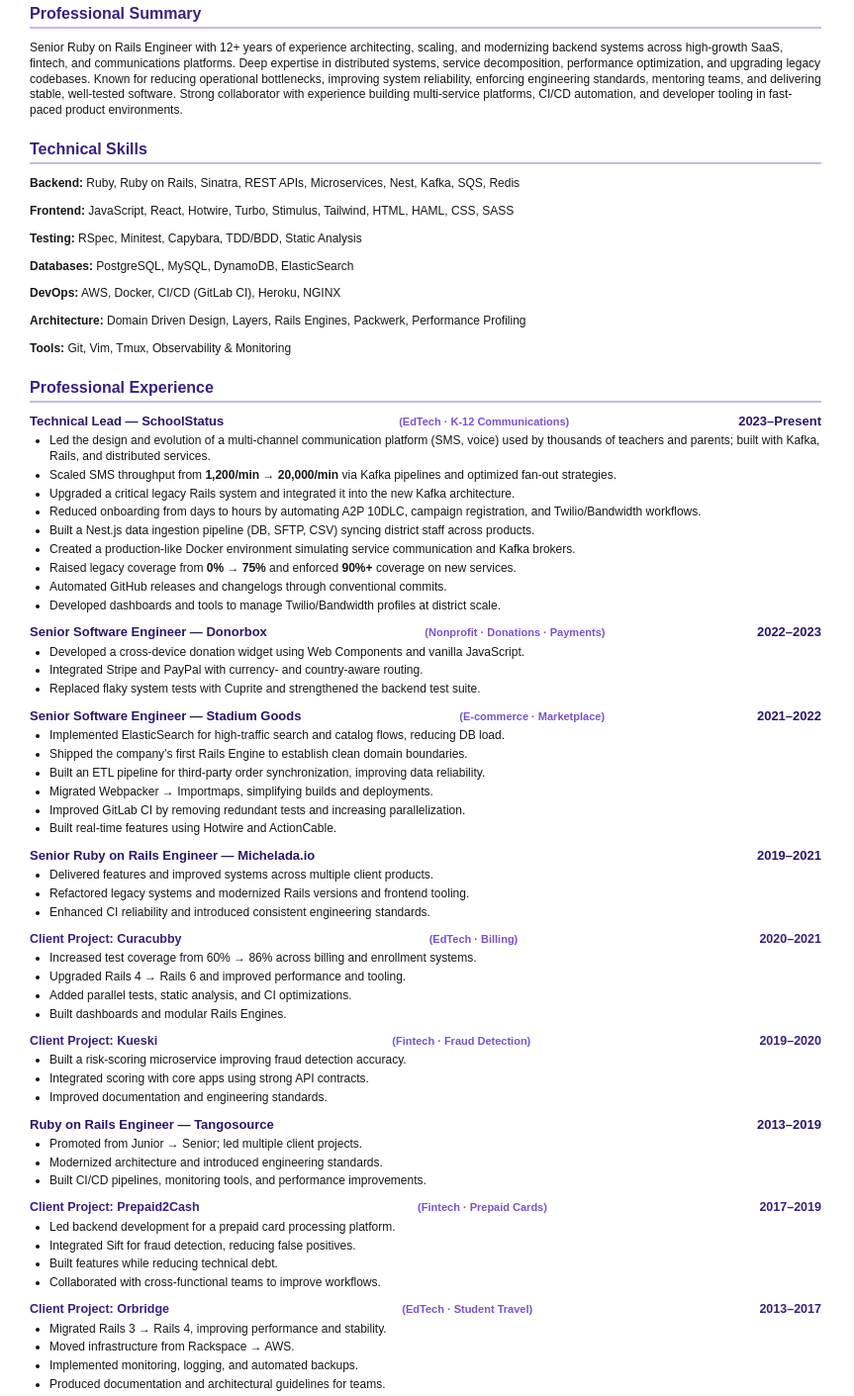
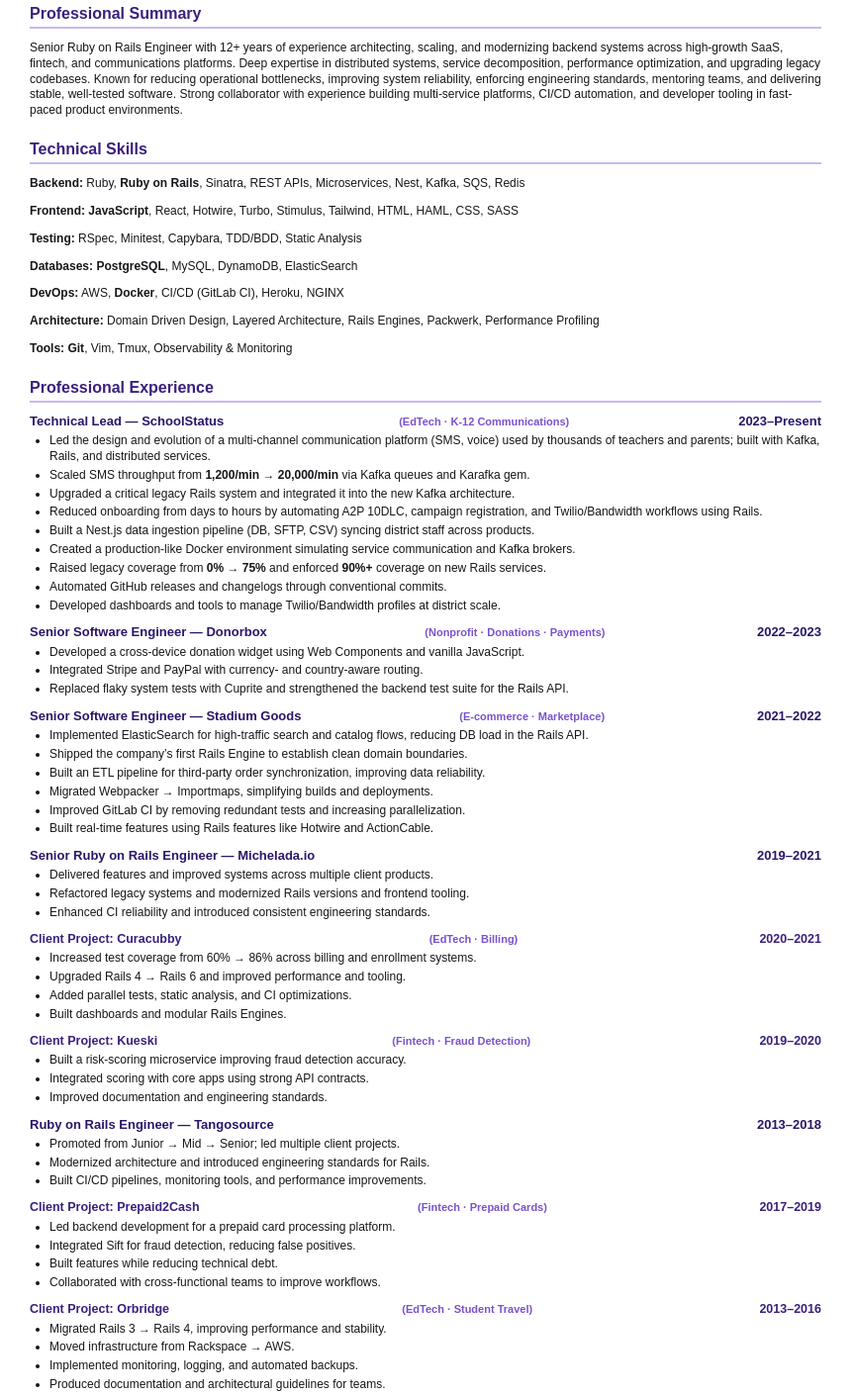
Before and after one commit to cesargomez89/resume, a website: page cv/index.html in a window 1280 px wide. Shown: the part 164-1575 px from the top of the page at 99% size, without its empty margins (0-863 px from the left). Drawn offline with Linux system fonts and the light colour scheme; a web font is replaced by a local one.

Commit message:
chore: some tweaks and bolder texts

```diff
--- a/cv/index.html
+++ b/cv/index.html
@@ -41,13 +41,13 @@
 
     <section>
       <h2>Technical Skills</h2>
-      <p><strong>Backend:</strong> Ruby, Ruby on Rails, Sinatra, REST APIs, Microservices, Nest, Kafka, SQS, Redis</p>
-      <p><strong>Frontend:</strong> JavaScript, React, Hotwire, Turbo, Stimulus, Tailwind, HTML, HAML, CSS, SASS</p>
+      <p><strong>Backend:</strong> Ruby, <strong>Ruby on Rails</strong>, Sinatra, REST APIs, Microservices, Nest, Kafka, SQS, Redis</p>
+      <p><strong>Frontend:</strong> <strong>JavaScript</strong>, React, Hotwire, Turbo, Stimulus, Tailwind, HTML, HAML, CSS, SASS</p>
       <p><strong>Testing:</strong> RSpec, Minitest, Capybara, TDD/BDD, Static Analysis</p>
-      <p><strong>Databases:</strong> PostgreSQL, MySQL, DynamoDB, ElasticSearch</p>
-      <p><strong>DevOps:</strong> AWS, Docker, CI/CD (GitLab CI), Heroku, NGINX</p>
-      <p><strong>Architecture:</strong> Domain Driven Design, Layers, Rails Engines, Packwerk, Performance Profiling</p>
-      <p><strong>Tools:</strong> Git, Vim, Tmux, Observability & Monitoring</p>
+      <p><strong>Databases:</strong> <strong>PostgreSQL</strong>, MySQL, DynamoDB, ElasticSearch</p>
+      <p><strong>DevOps:</strong> AWS, <strong>Docker</strong>, CI/CD (GitLab CI), Heroku, NGINX</p>
+      <p><strong>Architecture:</strong> Domain Driven Design, Layered Architecture, Rails Engines, Packwerk, Performance Profiling</p>
+      <p><strong>Tools:</strong> <strong>Git</strong>, Vim, Tmux, Observability & Monitoring</p>
     </section>
 
     <section>
@@ -62,12 +62,12 @@
 
         <ul>
           <li>Led the design and evolution of a multi-channel communication platform (SMS, voice) used by thousands of teachers and parents; built with Kafka, Rails, and distributed services.</li>
-          <li>Scaled SMS throughput from <strong>1,200/min → 20,000/min</strong> via Kafka pipelines and optimized fan-out strategies.</li>
+          <li>Scaled SMS throughput from <strong>1,200/min → 20,000/min</strong> via Kafka queues and Karafka gem.</li>
           <li>Upgraded a critical legacy Rails system and integrated it into the new Kafka architecture.</li>
-          <li>Reduced onboarding from days to hours by automating A2P 10DLC, campaign registration, and Twilio/Bandwidth workflows.</li>
+          <li>Reduced onboarding from days to hours by automating A2P 10DLC, campaign registration, and Twilio/Bandwidth workflows using Rails.</li>
           <li>Built a Nest.js data ingestion pipeline (DB, SFTP, CSV) syncing district staff across products.</li>
           <li>Created a production-like Docker environment simulating service communication and Kafka brokers.</li>
-          <li>Raised legacy coverage from <strong>0% → 75%</strong> and enforced <strong>90%+</strong> coverage on new services.</li>
+          <li>Raised legacy coverage from <strong>0% → 75%</strong> and enforced <strong>90%+</strong> coverage on new Rails services.</li>
           <li>Automated GitHub releases and changelogs through conventional commits.</li>
           <li>Developed dashboards and tools to manage Twilio/Bandwidth profiles at district scale.</li>
         </ul>
@@ -83,7 +83,7 @@
         <ul>
           <li>Developed a cross-device donation widget using Web Components and vanilla JavaScript.</li>
           <li>Integrated Stripe and PayPal with currency- and country-aware routing.</li>
-          <li>Replaced flaky system tests with Cuprite and strengthened the backend test suite.</li>
+          <li>Replaced flaky system tests with Cuprite and strengthened the backend test suite for the Rails API.</li>
         </ul>
       </div>
 
@@ -95,12 +95,12 @@
         </h3>
 
         <ul>
-          <li>Implemented ElasticSearch for high-traffic search and catalog flows, reducing DB load.</li>
+          <li>Implemented ElasticSearch for high-traffic search and catalog flows, reducing DB load in the Rails API.</li>
           <li>Shipped the company’s first Rails Engine to establish clean domain boundaries.</li>
           <li>Built an ETL pipeline for third-party order synchronization, improving data reliability.</li>
           <li>Migrated Webpacker → Importmaps, simplifying builds and deployments.</li>
           <li>Improved GitLab CI by removing redundant tests and increasing parallelization.</li>
-          <li>Built real-time features using Hotwire and ActionCable.</li>
+          <li>Built real-time features using Rails features like Hotwire and ActionCable.</li>
         </ul>
       </div>
 
@@ -149,12 +149,12 @@
       <div class="job">
         <h3>
           Ruby on Rails Engineer — Tangosource
-          <span class="date">2013–2019</span>
+          <span class="date">2013–2018</span>
         </h3>
 
         <ul>
-          <li>Promoted from Junior → Senior; led multiple client projects.</li>
-          <li>Modernized architecture and introduced engineering standards.</li>
+          <li>Promoted from Junior → Mid → Senior; led multiple client projects.</li>
+          <li>Modernized architecture and introduced engineering standards for Rails.</li>
           <li>Built CI/CD pipelines, monitoring tools, and performance improvements.</li>
         </ul>
 
@@ -177,7 +177,7 @@
           <h4>
             Client Project: Orbridge
             <span class="industry-tag">(EdTech · Student Travel)</span>
-            <span class="date">2013–2017</span>
+            <span class="date">2013–2016</span>
           </h4>
 
           <ul>
```
